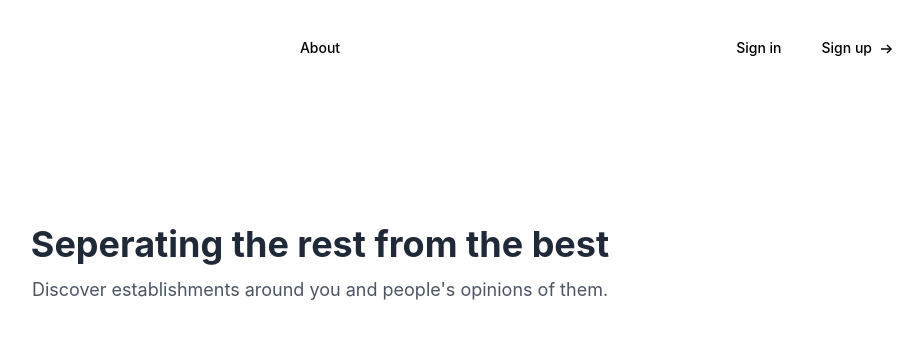
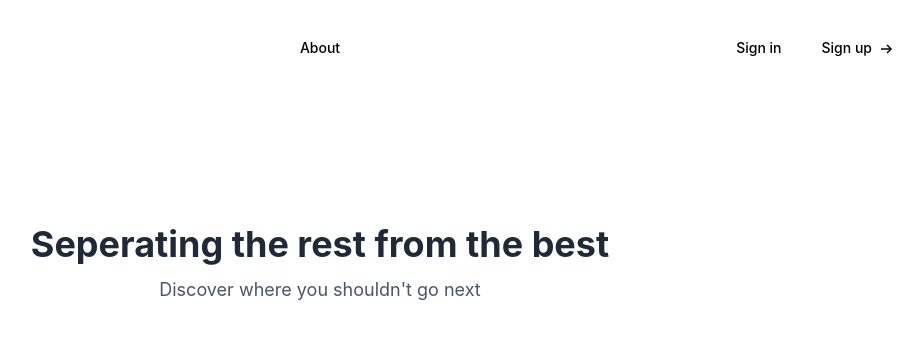
Before and after one commit to Pranav-Grandhi/nolp, a Next.js app: page / in a window 1280 px wide. Shown: the top 338 px of the page, without its empty margins (320-1243 px from the left). Built offline with nearby package versions, Linux system fonts and the light colour scheme; a web font is replaced by a local one; what @tailwindcss/typography would draw is missing.

Commit message:
Homepage subtitle edit

```diff
--- a/src/pages/index.tsx
+++ b/src/pages/index.tsx
@@ -6,7 +6,7 @@ export default function Home() {
       <HeroSection
         children={<></>}
         title="Seperating the rest from the best"
-        subtitle="Discover establishments around you and people's opinions of them."
+        subtitle="Discover where you shouldn't go next"
       />
     </>
   )
```
